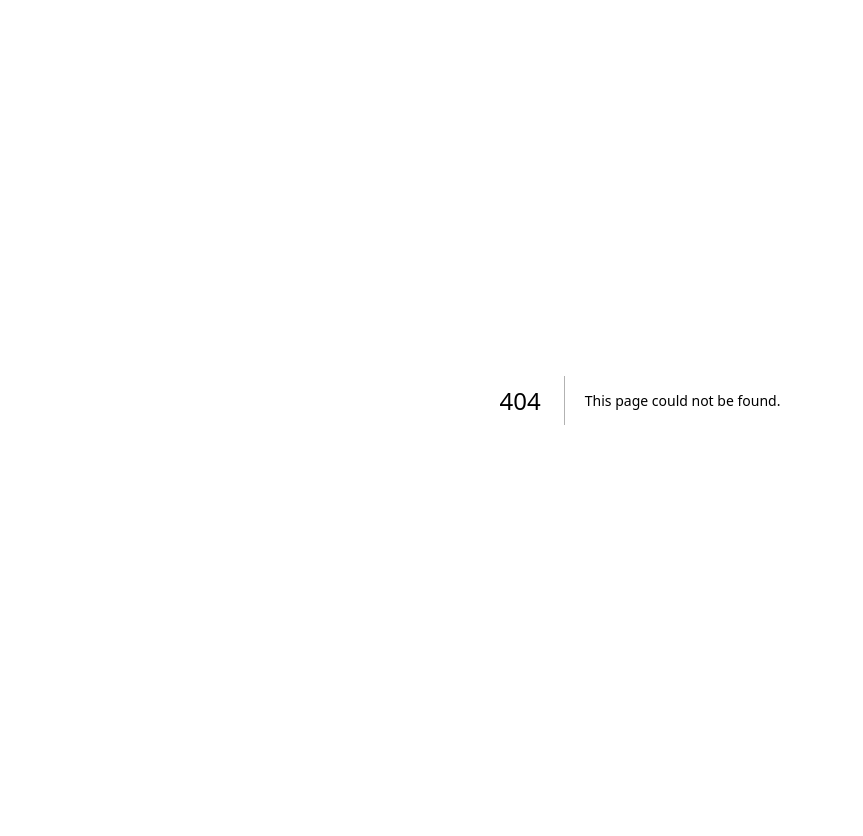
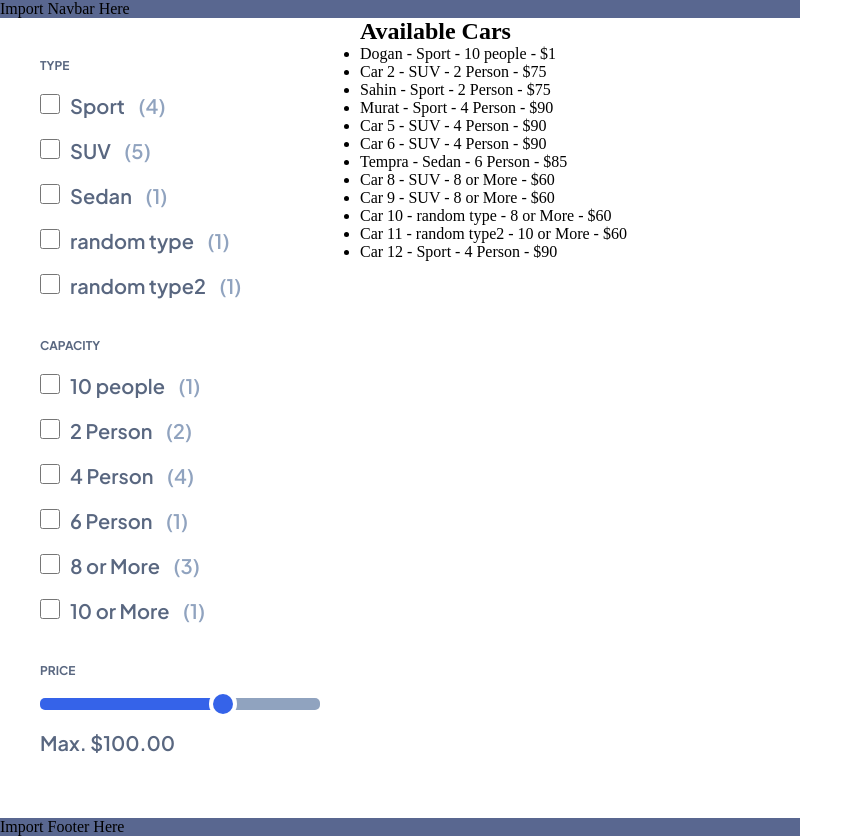
Before and after one commit to ozcsert/Morent, a Next.js app: page /category in a window 1280 px wide. Before the commit this address had no page. Shown: the whole page, without its empty margins (0-863 px from the left). Before the commit the page ends 800 px from the top, so only its background shows below. Built offline with nearby package versions, Linux system fonts and the light colour scheme.

Commit message:
[SE-20] - updated routes, layouts, added utils

```diff
--- /dev/null
+++ b/src/app/(main)/category/layout.tsx
@@ -0,0 +1,14 @@
+export default function CategoryLayout({
+  children,
+}: {
+  children: React.ReactNode;
+}) {
+  return (
+    <>
+      <>{children}</>
+      <p style={{ width: "100vh", background: "#596790" }}>
+        Import Footer Here
+      </p>
+    </>
+  );
+}
--- /dev/null
+++ b/src/app/(main)/category/page.tsx
@@ -0,0 +1,59 @@
+"use client";
+import { useState, useEffect } from "react";
+import { dummyCars } from "@/constants";
+import { FilterSidebar } from "@/components/componentList";
+import { Car } from "@/types/typeList";
+import "./styles.scss";
+import { calculateNumberOfInputs, filterCars } from "@/utils/filterUtils";
+
+const CategoryPage = () => {
+  const [filteredCars, setFilteredCars] = useState<Car[]>(dummyCars);
+  const [carInputs, setCarInputs] = useState<
+    { label: string; count: number }[]
+  >([]);
+  const [capacityInputs, setCapacityInputs] = useState<
+    { label: string; count: number }[]
+  >([]);
+
+  useEffect(() => {
+    const newCarInputs: { label: string; count: number }[] = [];
+    const newCapacityInputs: { label: string; count: number }[] = [];
+
+    calculateNumberOfInputs(newCarInputs, "type");
+    calculateNumberOfInputs(newCapacityInputs, "capacity");
+
+    setCarInputs(newCarInputs);
+    setCapacityInputs(newCapacityInputs);
+  }, [dummyCars]);
+
+  const handleFilterChange = (filters: {
+    type: string[];
+    capacity: string[];
+    maxPrice: number;
+  }) => {
+    const newFilteredCars = filterCars(filters, dummyCars);
+    setFilteredCars(newFilteredCars);
+  };
+
+  return (
+    <main>
+      <FilterSidebar
+        carInputs={carInputs}
+        capacityInputs={capacityInputs}
+        onFilterChange={handleFilterChange}
+      />
+      <section>
+        <h2>Available Cars</h2>
+        <ul>
+          {filteredCars.map((car) => (
+            <li key={car.id}>
+              {car.name} - {car.type} - {car.capacity} - ${car.price}
+            </li>
+          ))}
+        </ul>
+      </section>
+    </main>
+  );
+};
+
+export default CategoryPage;
--- /dev/null
+++ b/src/app/(main)/category/styles.scss
@@ -0,0 +1,3 @@
+main {
+  display: flex;
+}
--- /dev/null
+++ b/src/app/(main)/layout.tsx
@@ -0,0 +1,11 @@
+export default function MainLayout({
+  children,
+}: {
+  children: React.ReactNode;
+}) {
+  return (
+    <>
+      <>{children}</>
+    </>
+  );
+}
--- a/src/app/layout.tsx
+++ b/src/app/layout.tsx
@@ -26,7 +26,12 @@ export default function RootLayout({
   return (
     <html lang="en">
       <body className={`${geistSans.variable} ${geistMono.variable}`}>
-        {children}
+        <div>
+          <p style={{ width: "100vh", background: "#596790" }}>
+            Import Navbar Here
+          </p>
+          <div>{children}</div>
+        </div>
       </body>
     </html>
   );
--- a/src/components/FilterInput/styles.scss
+++ b/src/components/FilterInput/styles.scss
@@ -9,6 +9,7 @@
     }
     &[type="range"] {
       display: block;
+      margin-bottom: 20px;
       width: 100%;
       accent-color: $clr-primary;
       -webkit-appearance: none;
--- a/src/components/FilterSidebar/styles.scss
+++ b/src/components/FilterSidebar/styles.scss
@@ -4,11 +4,12 @@
   font-family: $fnt-jakarta;
   color: $text-secondary;
   width: 360px;
+  height: 100vh;
   font-size: $fnt-size-m;
   display: flex;
   flex-direction: column;
   gap: 40px;
-  padding-top: 40px;
+  padding: 40px;
   font-weight: 600;
   .fltr-sctn-container {
     display: flex;
--- /dev/null
+++ b/src/utils/filterUtils.ts
@@ -0,0 +1,38 @@
+// carUtils.ts
+import { Car } from "@/types/typeList";
+import { dummyCars } from "@/constants";
+
+export const calculateNumberOfInputs = (
+  inputSection: { label: string; count: number }[],
+  attribute: keyof Car
+) => {
+  const uniqueCarTypes = new Set(dummyCars.map((car) => car[attribute]));
+
+  const numberOfCarsForEachType: { [key: string]: number } = {};
+  dummyCars.forEach((car) =>
+    numberOfCarsForEachType[car[attribute]]
+      ? (numberOfCarsForEachType[car[attribute]] += 1)
+      : (numberOfCarsForEachType[car[attribute]] = 1)
+  );
+  inputSection.length = 0;
+  uniqueCarTypes.forEach((attr) => {
+    inputSection.push({
+      label: String(attr),
+      count: numberOfCarsForEachType[attr],
+    });
+  });
+};
+
+export const filterCars = (
+  filters: { type: string[]; capacity: string[]; maxPrice: number },
+  cars: Car[]
+) => {
+  const { type, capacity, maxPrice } = filters;
+  return cars.filter((car) => {
+    const matchesType = type.length === 0 || type.includes(car.type);
+    const matchesCapacity =
+      capacity.length === 0 || capacity.includes(car.capacity);
+    const matchesPrice = car.price <= maxPrice;
+    return matchesType && matchesCapacity && matchesPrice;
+  });
+};
```
Also changed, not shown: src/app/(main)/dashboard/page.tsx (+1 -65 lines), src/app/page.tsx (+10 -4 lines).
